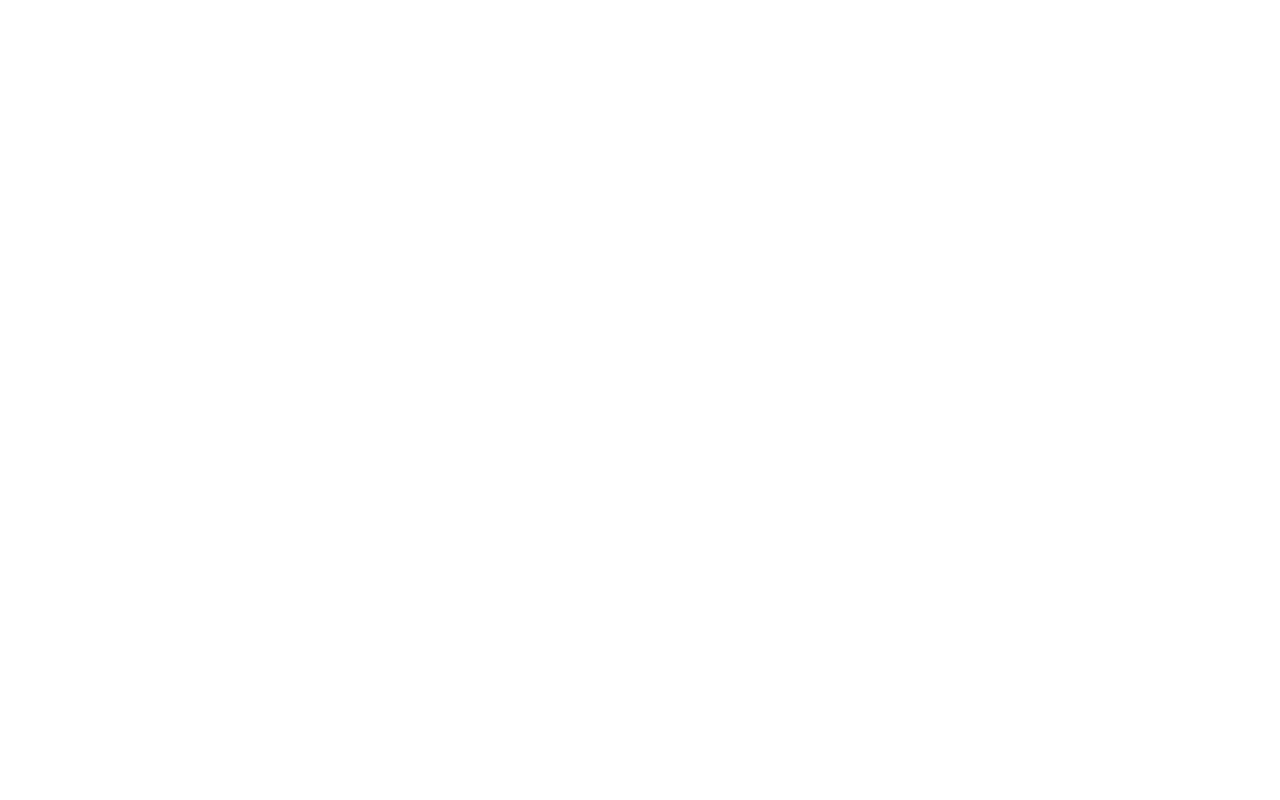
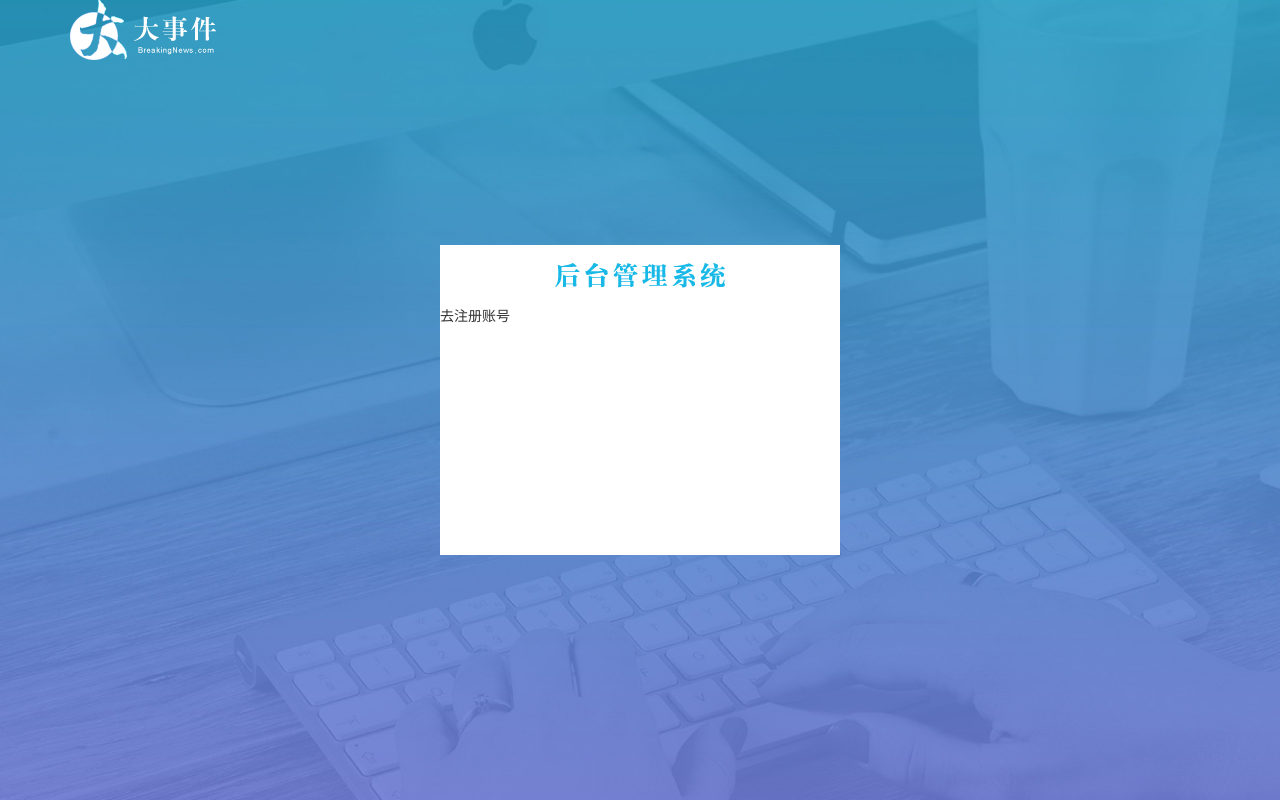
Before and after one commit to hujiamu/web_bigevent_01, a plain HTML site: page login.html in a window 1280 px wide. Drawn offline with Linux system fonts and the light colour scheme.

Commit message:
大事件项目初始化

```diff
--- /dev/null
+++ b/assets/css/login.css
@@ -0,0 +1,27 @@
+html,body {
+margin: 0;
+padding: 0;
+height: 100%;
+width: 100%;
+background: url('/assets/images/login_bg.jpg')
+no-repeat center top;
+background-size: cover;
+}
+
+.loginAndRegBox {
+    width: 400px;
+    height: 310px;
+    background-color: #fff;
+    position: absolute;
+    left: 50%;
+    top: 50%;
+    transform: translate(-50%, -50%);
+}
+
+.title-box {
+    widows: 100%;
+    height: 60px;
+    background: url(
+        '/assets/images/login_title.png')
+        no-repeat center;
+}
--- /dev/null
+++ b/assets/js/login.js
@@ -0,0 +1,15 @@
+$(function(){
+    //点击"去注册账号"的链接
+    $('#link_reg').on("click", function(){
+        $(".login-box").hide()
+        $(".reg-box").show()
+    })
+
+    //点击去登录，显示登录区域，隐藏注册区域
+    $('#link_login').on("click", function(){
+        $(".login-box").show()
+        $(".reg-box").hide()
+    })
+
+
+})
--- a/login.html
+++ b/login.html
@@ -3,9 +3,33 @@
 <head>
     <meta charset="UTF-8">
     <meta name="viewport" content="width=device-width, initial-scale=1.0">
-    <title>Document</title>
+    <title>大事件-登录/注册</title>
+    <!-- 先引入layui样式,在引入自己的样式 -->
+    <link rel="stylesheet" href="/assets/lib/layui/css/layui.css">
+    <!-- live server启动以后,以code目录为根目录 -->
+    <link rel="stylesheet" href="/assets/css/login.css">
 </head>
 <body>
-
+    <!-- 顶部logo -->
+    <div class="layui-main">
+        <img src="/assets/images/logo.png" alt="">
+    </div>
+    <!-- 登录注册区域 -->
+    <div class="loginAndRegBox">
+        <!-- 标题 -->
+        <div class="title-box"></div>
+        <!-- 登录div -->
+        <div class="login-box">
+            <a href="javascript:;" id="link_reg">去注册账号</a>
+        </div>
+        <!-- 注册div -->
+        <div class="reg-box" style="display: none;">
+            <a href="javascript:;" id="link_login">去登录</a>
+        </div>
+    </div>
+    <!-- 引入jquery -->
+    <script src="/assets/lib/jquery.js"></script>
+    <!-- 导入自己的javaScript脚本 -->
+    <script src="/assets/js/login.js"></script>
 </body>
 </html>
```
Also changed, not shown: favicon.ico (added).
